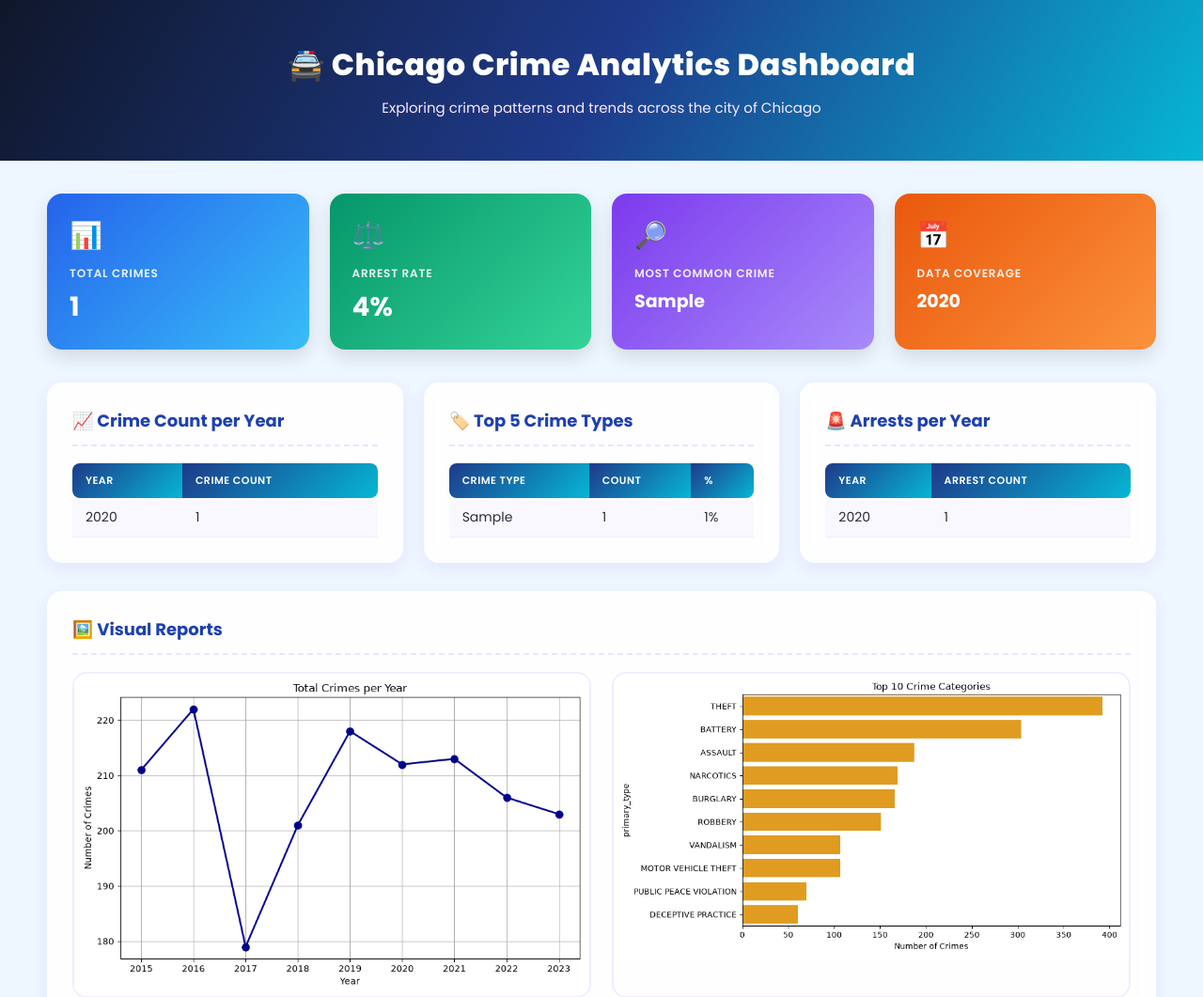
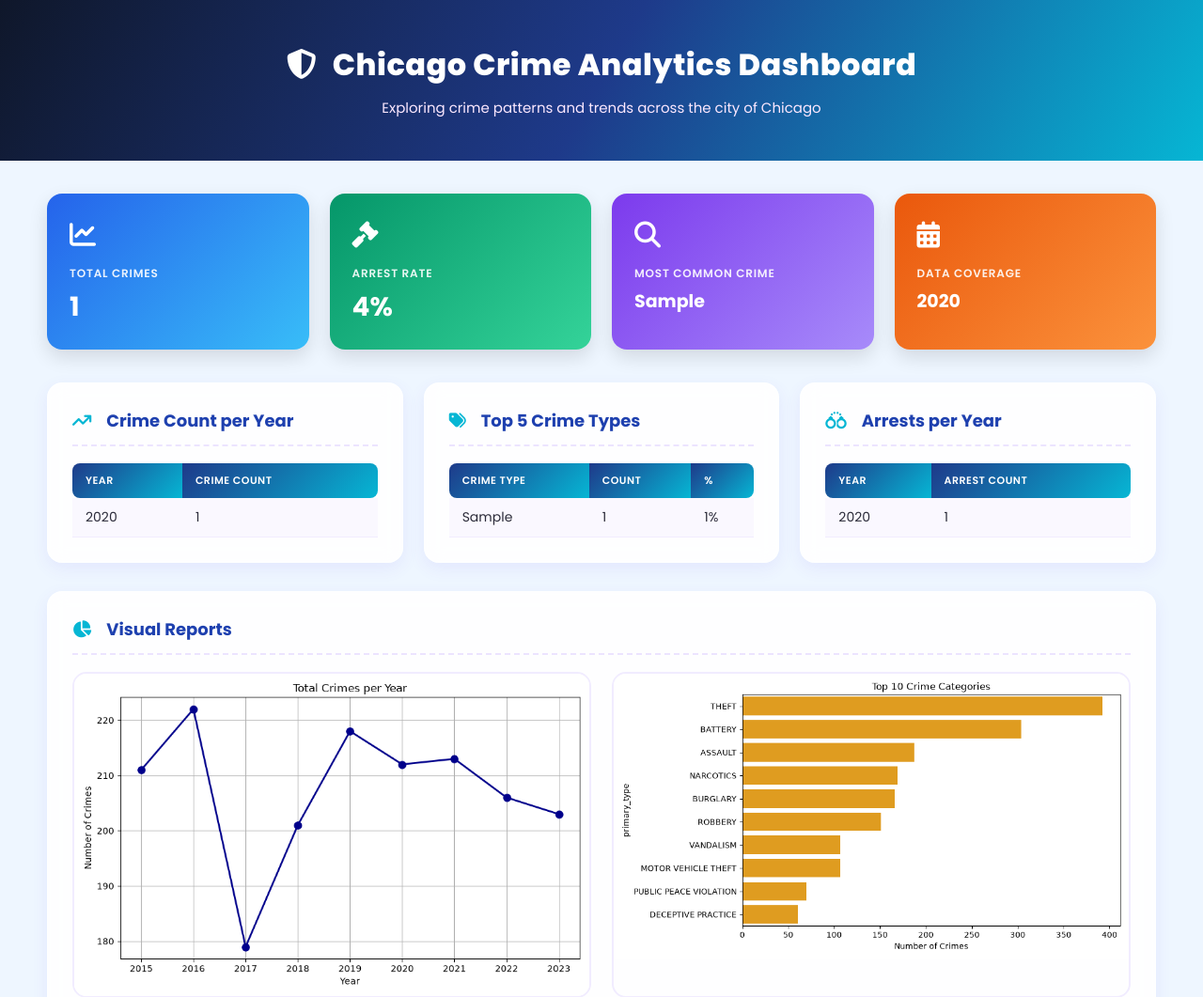
Before and after one commit to Hejalakshmi/Chicago-crime, a Django app: template dashboard/templates/dashboard/index.html in a window 1280 px wide. Shown: the top 1061 px of the page at 94% size. Run offline with Django 4.2, Linux system fonts and the light colour scheme; the template is opened without the code that fills it: most values are stand-ins (such as "Sample title", 1, 10 or a date in 2020).

Commit message:
index.html

```diff
--- a/dashboard/templates/dashboard/index.html
+++ b/dashboard/templates/dashboard/index.html
@@ -5,8 +5,22 @@
 <meta charset="UTF-8">
 <meta name="viewport" content="width=device-width, initial-scale=1.0">
 <title>Chicago Crime Analytics Dashboard</title>
+<link rel="stylesheet" href="https://cdnjs.cloudflare.com/ajax/libs/font-awesome/6.5.1/css/all.min.css">
 <link href="https://fonts.googleapis.com/css2?family=Poppins:wght@400;500;600;700;800&display=swap" rel="stylesheet">
 <style>
+    .icon i {
+        font-size: 28px;
+    }
+
+    .section h2 i {
+        color: #06b6d4;
+        margin-right: 8px;
+    }
+
+    header h1 i {
+        margin-right: 10px;
+        color: #ffffff;
+    }
     * {
         box-sizing: border-box;
     }
@@ -199,7 +213,7 @@
 <body>
 
 <header>
-    <h1>🚔 Chicago Crime Analytics Dashboard</h1>
+    <h1><i class="fas fa-shield-halved"></i> Chicago Crime Analytics Dashboard</h1>
     <p>Exploring crime patterns and trends across the city of Chicago</p>
 </header>
 
@@ -208,22 +222,22 @@
     <!-- Key Metrics -->
     <div class="cards">
         <div class="card crimes">
-            <span class="icon">📊</span>
-            <h3>Total Crimes</h3>
-            <p>{{ total_crimes }}</p>
+        <span class="icon"><i class="fas fa-chart-line"></i></span>
+        <h3>Total Crimes</h3>
+        <p>{{ total_crimes }}</p>
         </div>
         <div class="card arrest">
-            <span class="icon">⚖️</span>
+            <span class="icon"><i class="fas fa-gavel"></i></span>
             <h3>Arrest Rate</h3>
             <p>{{ arrest_rate }}%</p>
         </div>
         <div class="card common">
-            <span class="icon">🔎</span>
+            <span class="icon"><i class="fas fa-magnifying-glass"></i></span>
             <h3>Most Common Crime</h3>
             <p style="font-size:19px;">{{ most_common_crime }}</p>
         </div>
         <div class="card years">
-            <span class="icon">📅</span>
+            <span class="icon"><i class="fas fa-calendar-days"></i></span>
             <h3>Data Coverage</h3>
             <p style="font-size:19px;">{{ year_range }}</p>
         </div>
@@ -232,7 +246,7 @@
     <!-- Tables -->
     <div class="tables-row">
         <div class="section">
-            <h2>📈 Crime Count per Year</h2>
+            <h2><i class="fas fa-arrow-trend-up"></i> Crime Count per Year</h2>
             <table>
                 <thead><tr><th>Year</th><th>Crime Count</th></tr></thead>
                 <tbody>
@@ -244,7 +258,7 @@
         </div>
 
         <div class="section">
-            <h2>🏷️ Top 5 Crime Types</h2>
+            <h2><i class="fas fa-tags"></i> Top 5 Crime Types</h2>
             <table>
                 <thead><tr><th>Crime Type</th><th>Count</th><th>%</th></tr></thead>
                 <tbody>
@@ -256,7 +270,7 @@
         </div>
 
         <div class="section">
-            <h2>🚨 Arrests per Year</h2>
+            <h2><i class="fas fa-handcuffs"></i> Arrests per Year</h2>
             <table>
                 <thead><tr><th>Year</th><th>Arrest Count</th></tr></thead>
                 <tbody>
@@ -270,7 +284,7 @@
 
     <!-- Charts -->
     <div class="section">
-        <h2>🖼️ Visual Reports</h2>
+        <h2><i class="fas fa-chart-pie"></i> Visual Reports</h2>
         <div class="chart-grid">
             <div class="chart-card"><img src="{% static 'charts/1_crime_trend_by_year.png' %}" alt="Crime trend by year"></div>
             <div class="chart-card"><img src="{% static 'charts/2_top10_crime_categories.png' %}" alt="Top 10 crime categories"></div>
```
